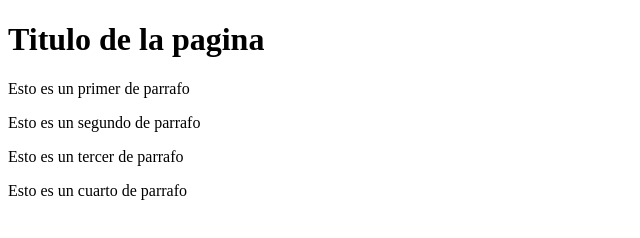
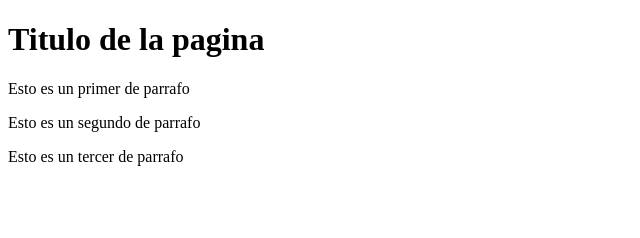
Before and after one commit to hjsoto/Proyecto-web-Empresa-C, a plain HTML site: page index.html in a window 1280 px wide. Shown: the whole page, without its empty margins (0-640 px from the left). Drawn offline with Linux system fonts and the light colour scheme.

Commit message:
Update index.html

```diff
--- a/index.html
+++ b/index.html
@@ -11,6 +11,5 @@
     <p>Esto es un primer de parrafo</p>
     <p>Esto es un segundo de parrafo</p>
     <p>Esto es un tercer de parrafo</p>
-    <p>Esto es un cuarto de parrafo</p>
 </body>
 </html>
```
